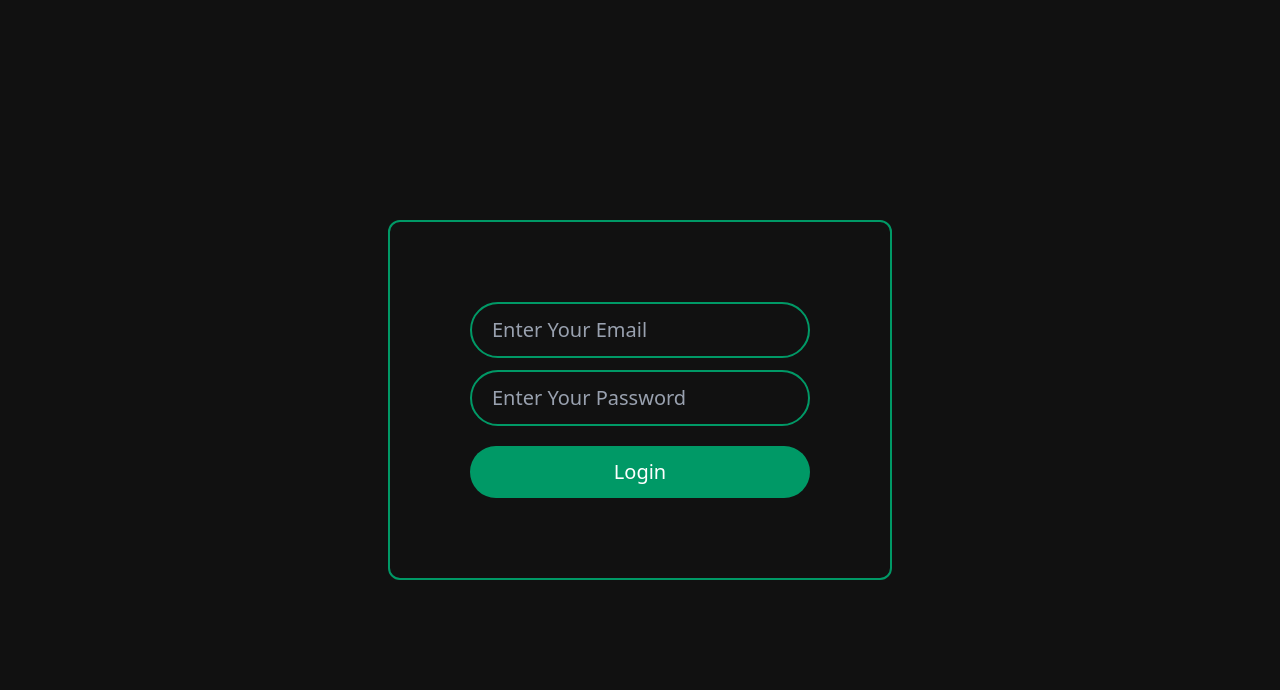
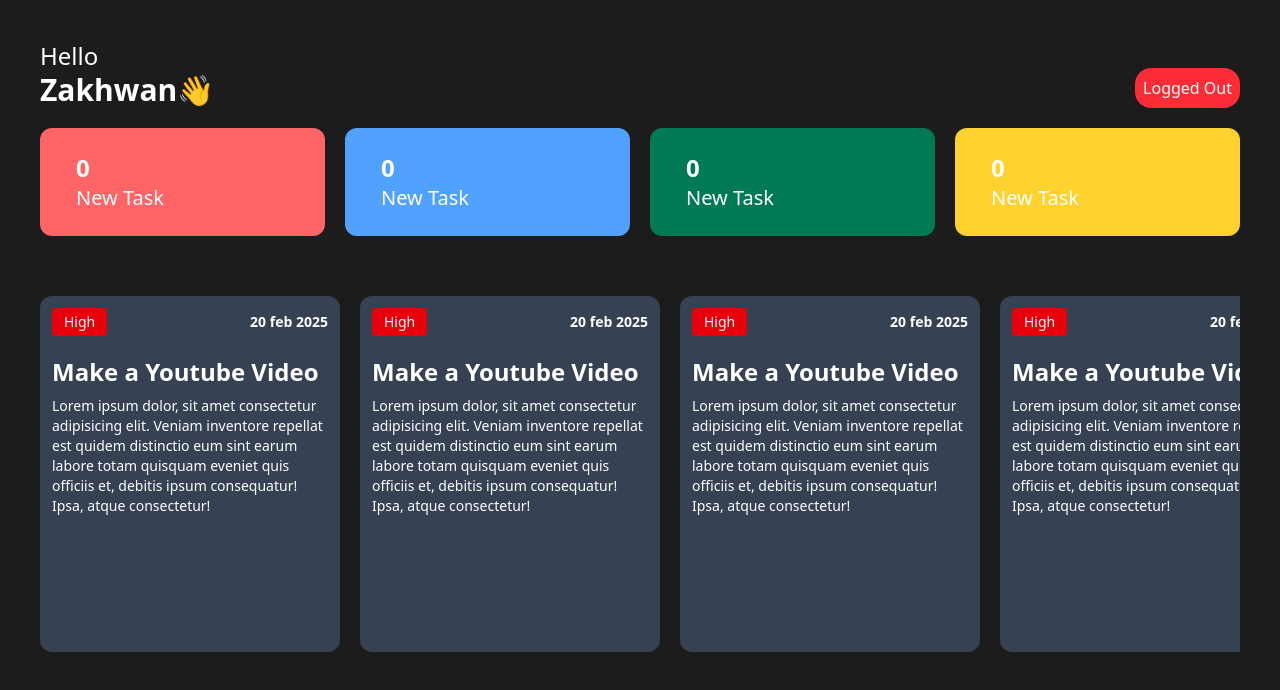
Before and after one commit to mzak11/ems, a React (Vite) app: page / in a window 1280 px wide. Shown: the top 690 px of the page. Built offline with nearby package versions, Linux system fonts and the light colour scheme.

Commit message:
render dashboard component

```diff
--- a/src/App.jsx
+++ b/src/App.jsx
@@ -9,8 +9,8 @@ const App = () => {
 
   return (
     <>
-      <Login />
-      {/* <EmployeeDashboard/> */}
+      {/* <Login /> */}
+      <EmployeeDashboard/>
       {/* <AdminDashboard/> */}
     </>
   );
```
